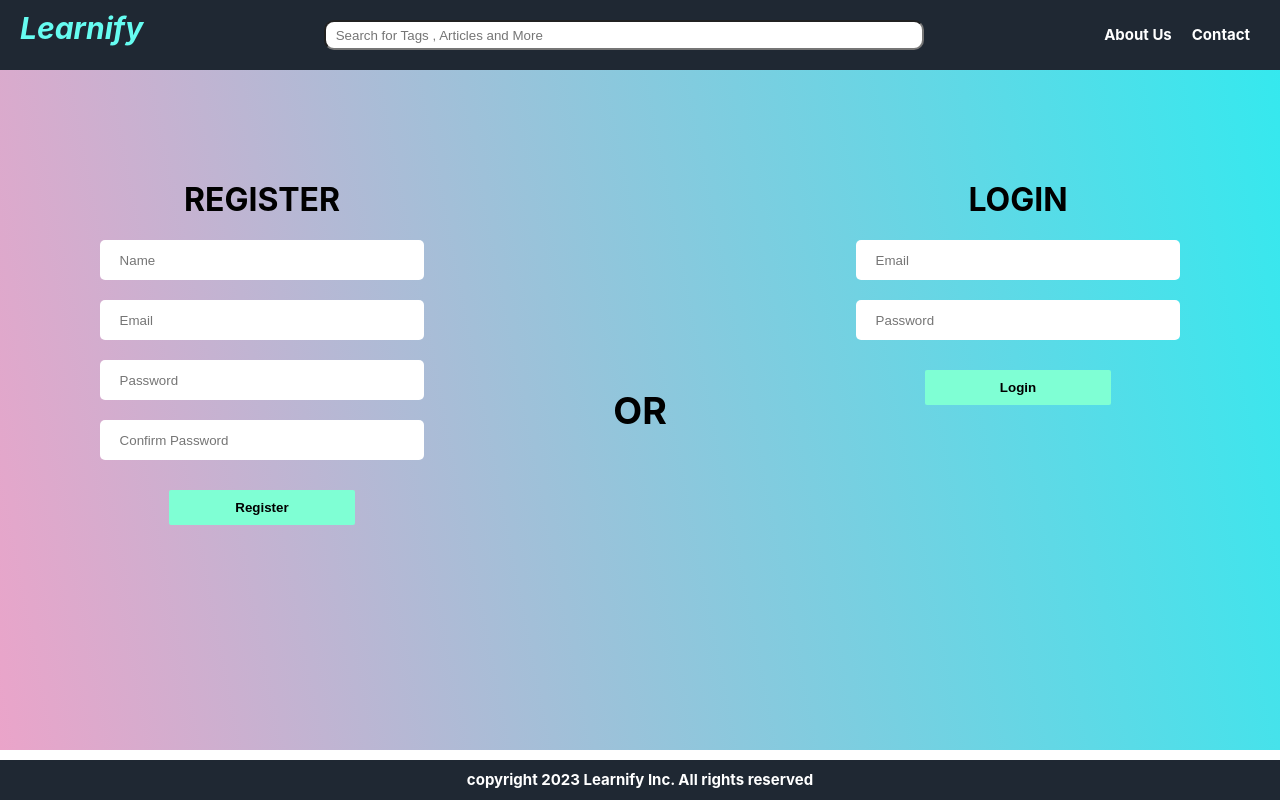
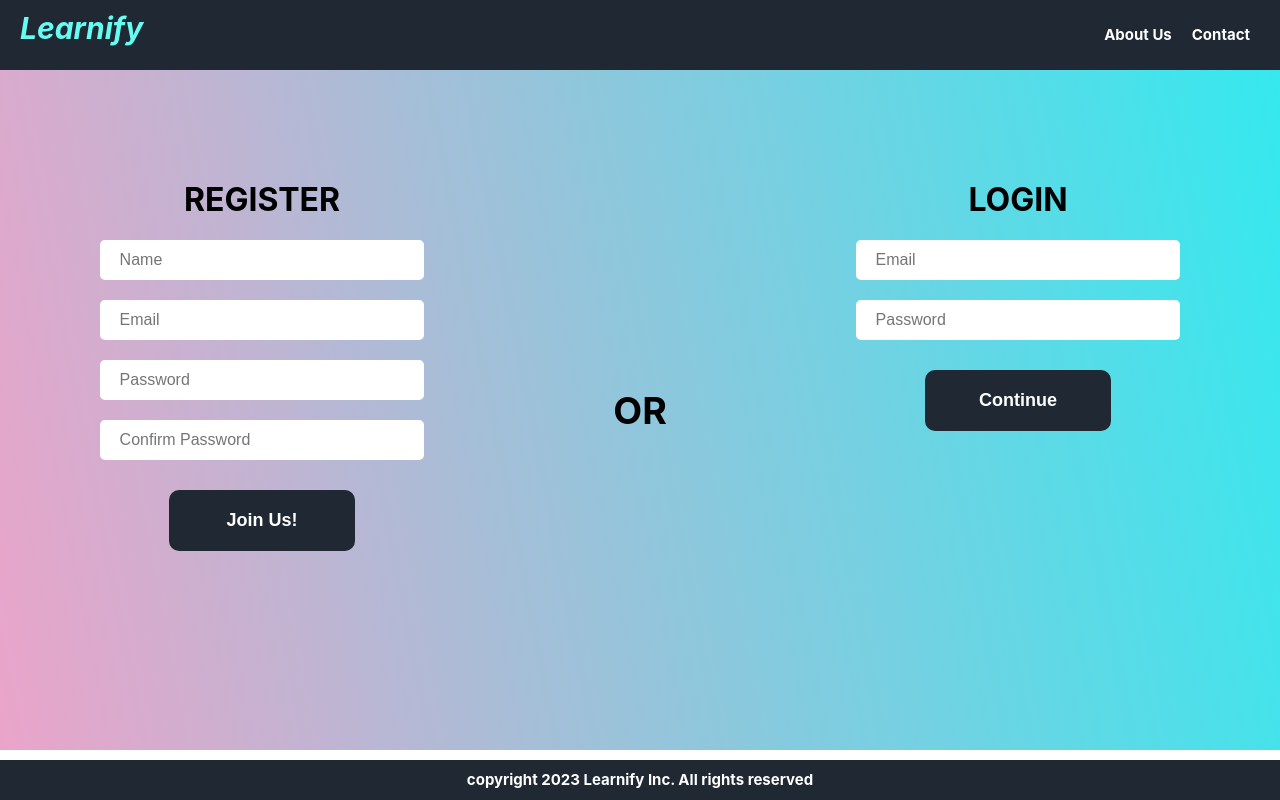
Before and after one commit to sachin161kr/Learnify, a React (Create React App) app: page / in a window 1280 px wide. Built offline with nearby package versions, Linux system fonts and the light colour scheme; the HTML template or start-up script is replaced by a standard one.

Commit message:
Minor Changes

```diff
--- a/src/App.css
+++ b/src/App.css
@@ -12,6 +12,10 @@
   height: 40px;
   flex-direction: row;
   background: #1f2833;
+}
+
+.visibleClass {
+  visibility: hidden;
 }
 
 .search {
@@ -42,6 +46,7 @@
 .input_login {
   height: 30px;
   padding: 20px;
+  font-size: 16px;
   margin-bottom: 20px;
   background-color: white;
   width: 70%;
@@ -52,8 +57,11 @@
   border: none;
   border-radius: 2px;
   width: 40%;
-  height: 35px;
+  cursor: pointer;
   font-weight: 700;
+  border-radius: 10px;
+  padding: 20px;
+  font-size: 18px;
   /* border: 1px solid; */
   margin-top: 10px;
   background-color: aquamarine;
--- a/src/components/header.js
+++ b/src/components/header.js
@@ -1,4 +1,6 @@
-import React from "react";
+import React, { useState } from "react";
+
+import SearchBar from "./searchBar";
 
 const Header = () => {
   return (
@@ -22,13 +24,7 @@ const Header = () => {
             display: "flex",
             justifyContent: "center",
           }}
-        >
-          <input
-            className="search"
-            type="text"
-            placeholder="Search for Tags , Articles and More"
-          />
-        </div>
+        ></div>
         <div
           style={{
             display: "flex",
--- /dev/null
+++ b/src/components/searchBar.js
@@ -0,0 +1,19 @@
+import React from "react";
+
+const SearchBar = ({ locationName }) => {
+  return (
+    <>
+      {locationName != "login" ? (
+        <input
+          className="search"
+          type="text"
+          placeholder="Search for Tags , Articles and More"
+        />
+      ) : (
+        <></>
+      )}
+    </>
+  );
+};
+
+export default SearchBar;
--- a/src/pages/LoginSignup.js
+++ b/src/pages/LoginSignup.js
@@ -1,5 +1,4 @@
 import React, { useState } from "react";
-import { useHref } from "react-router-dom";
 
 import axios from "axios";
 
@@ -12,8 +11,11 @@ const LoginSignup = () => {
   const [password, setPassword] = useState("");
   const [confirmpassword, setConfirmPassword] = useState("");
 
+  const [toggle, setToogle] = useState(false);
+  const [toggle2, setToogle2] = useState(false);
+
   const handleRegister = () => {
-    if (password != confirmpassword) {
+    if (password !== confirmpassword) {
       alert("Confirmed Password is not same");
       return;
     }
@@ -132,6 +134,16 @@ const LoginSignup = () => {
           }}
         />
         <button
+          style={{
+            backgroundColor: toggle === false ? "#1f2833" : "red",
+            color: "white",
+          }}
+          onMouseEnter={() => {
+            setToogle(!toggle);
+          }}
+          onMouseLeave={() => {
+            setToogle(!toggle);
+          }}
           onClick={(e) => {
             e.preventDefault();
             handleRegister();
@@ -139,7 +151,7 @@ const LoginSignup = () => {
           }}
           className="login_btn"
         >
-          Register
+          Join Us!
         </button>
       </form>
       <div className="login_or">
@@ -175,13 +187,23 @@ const LoginSignup = () => {
           }}
         />
         <button
+          style={{
+            backgroundColor: toggle2 === false ? "#1f2833" : "red",
+            color: "white",
+          }}
+          onMouseEnter={() => {
+            setToogle2(!toggle2);
+          }}
+          onMouseLeave={() => {
+            setToogle2(!toggle2);
+          }}
           onClick={(e) => {
             e.preventDefault();
             handleLogin();
           }}
           className="login_btn"
         >
-          Login
+          Continue
         </button>
       </form>
     </div>
```
